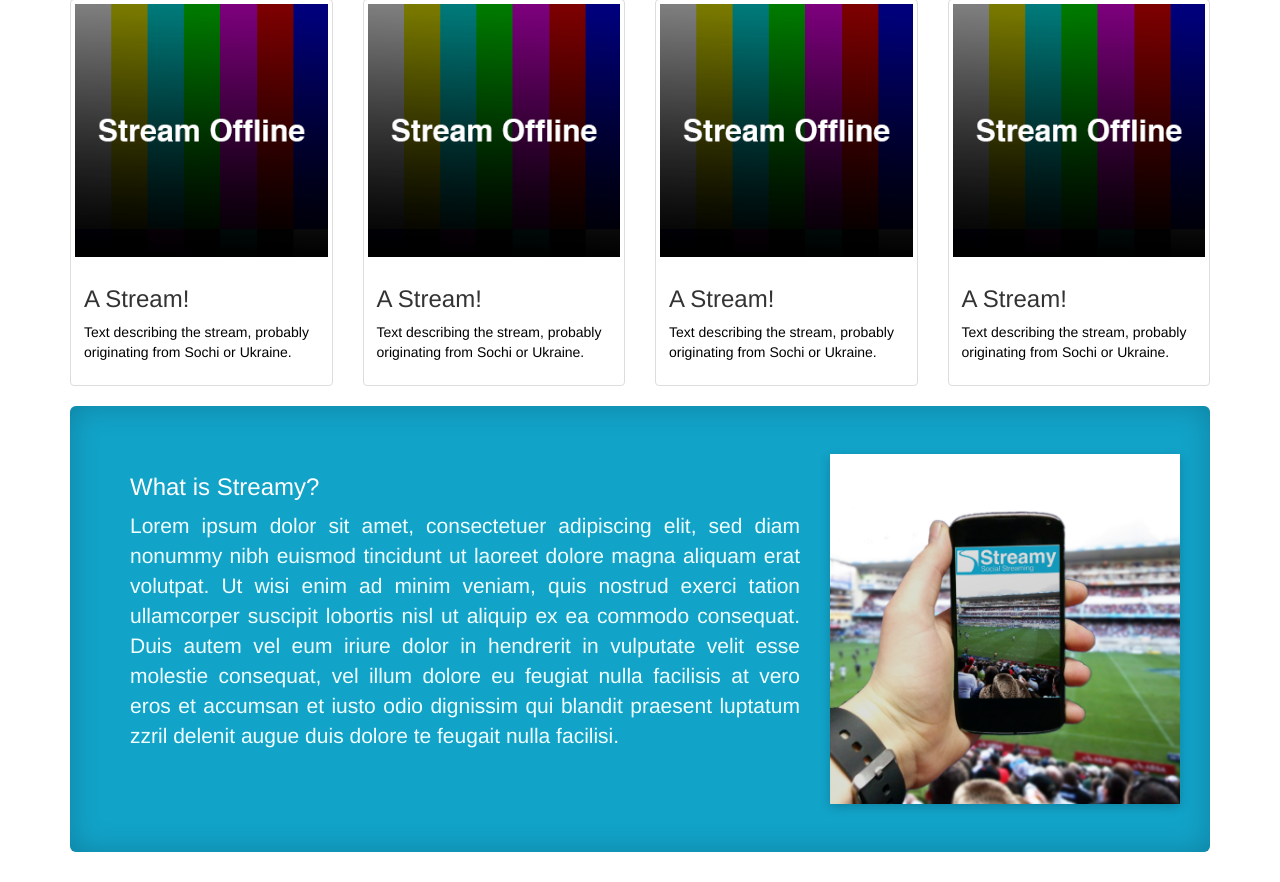
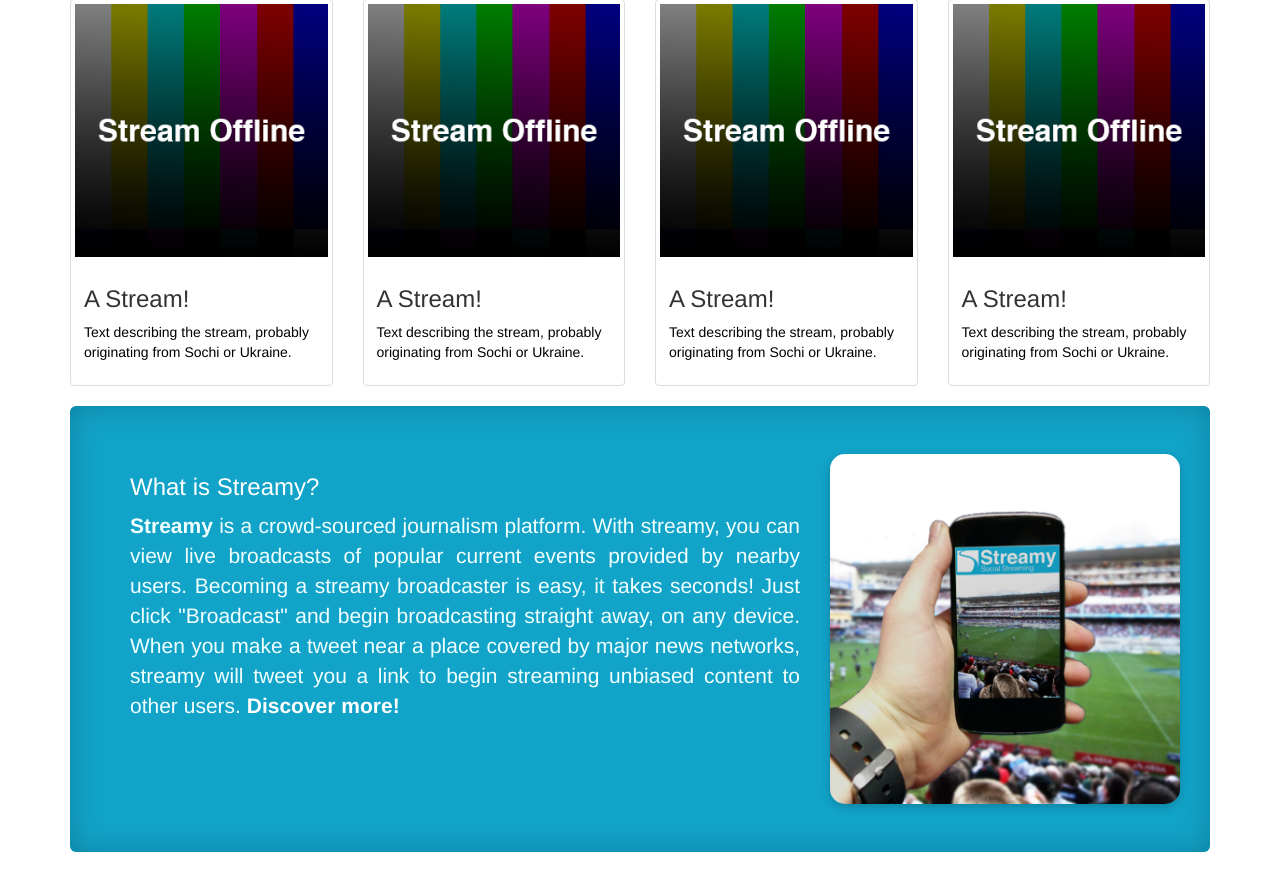
Before and after one commit to a20r/streamy, a Flask app: template streamy/server/templates/landing.html in a window 1280 px wide. Shown: the part 261-1143 px from the top of the page. Run offline with Flask 2, Linux system fonts and the light colour scheme; the template is opened without the code that fills it, so the values that code supplies are empty; some libraries are stand-ins or nearby versions.

Commit message:
Added "about" text"

```diff
--- a/assets/css/main.css
+++ b/assets/css/main.css
@@ -30,6 +30,7 @@ div.vidthumb {
 div.my-container {
 	padding-top: 15px;
 	background-color: #FFFFFF;
+
 }
 
 a.my-header-button {
@@ -52,4 +53,6 @@ img.aboutimage {
 	-webkit-box-shadow: 0 0 30px rgba(0,0,0,0.2);
     -moz-box-shadow: 0 0 30px rgba(0,0,0,0.2);
     box-shadow: 0px 3px 10px rgba(0,0,0,0.2);
+    border-radius: 15px;
+
 }
--- a/streamy/server/templates/landing.html
+++ b/streamy/server/templates/landing.html
@@ -66,7 +66,7 @@
 	        <div class="row">
 			  <div class="col-sm-12 col-md-8">
 			  	<H3 style="color: white">What is Streamy?</h3>
-			  	<p align="justify">Lorem ipsum dolor sit amet, consectetuer adipiscing elit, sed diam nonummy nibh euismod tincidunt ut laoreet dolore magna aliquam erat volutpat. Ut wisi enim ad minim veniam, quis nostrud exerci tation ullamcorper suscipit lobortis nisl ut aliquip ex ea commodo consequat. Duis autem vel eum iriure dolor in hendrerit in vulputate velit esse molestie consequat, vel illum dolore eu feugiat nulla facilisis at vero eros et accumsan et iusto odio dignissim qui blandit praesent luptatum zzril delenit augue duis dolore te feugait nulla facilisi.</p>
+			  	<p align="justify"><b>Streamy</b> is a crowd-sourced journalism platform. With streamy, you can view live broadcasts of popular current events provided by nearby users. Becoming a streamy broadcaster is easy, it takes seconds! Just click "Broadcast" and begin broadcasting straight away, on any device. When you make a tweet near a place covered by major news networks, streamy will tweet you a link to begin streaming unbiased content to other users. <a href="allstreams.html"><b style="color:white">Discover more!</b></a></p>
 			  </div>
 			  <div class="col-sm-12 col-md-4">
 			  	<img src="imgs/aboutimage.png" class="aboutimage"></img>
```
Also changed, not shown: assets/imgs/bg.png (added), 2 other files.
